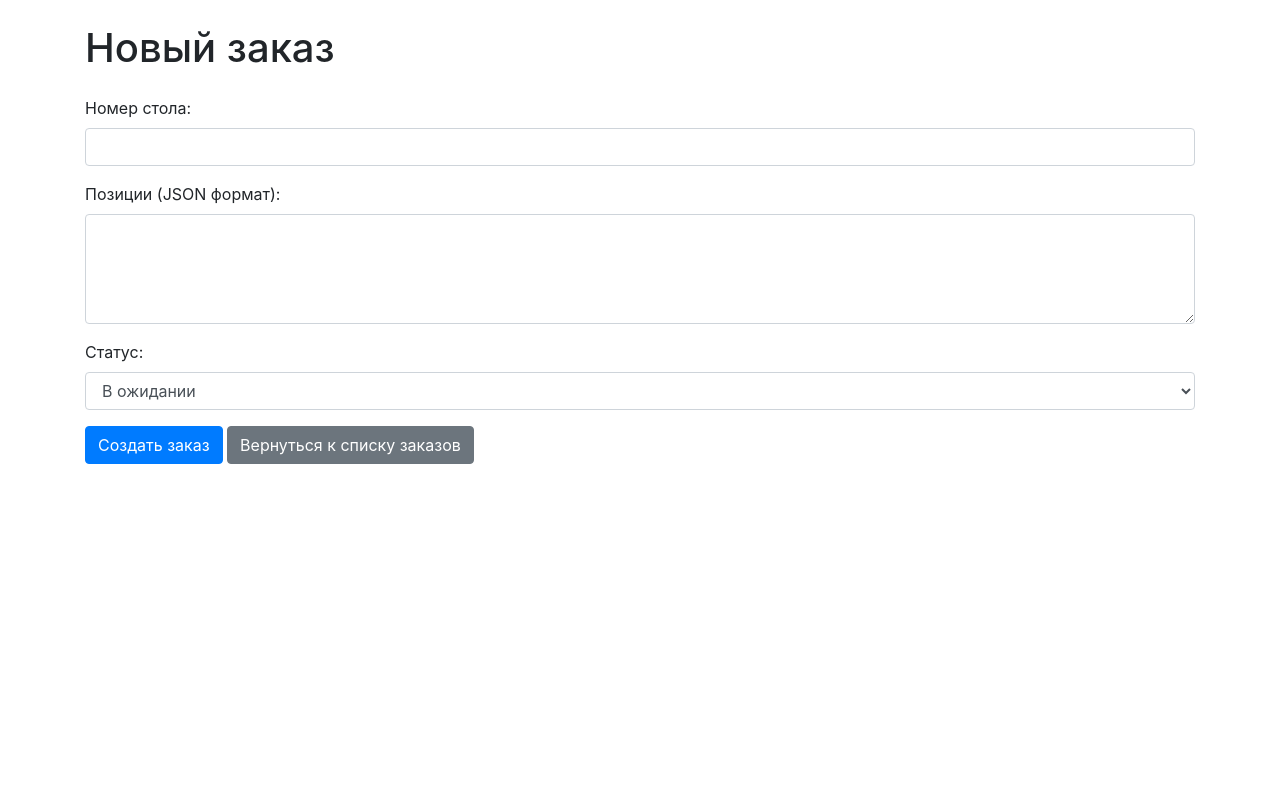
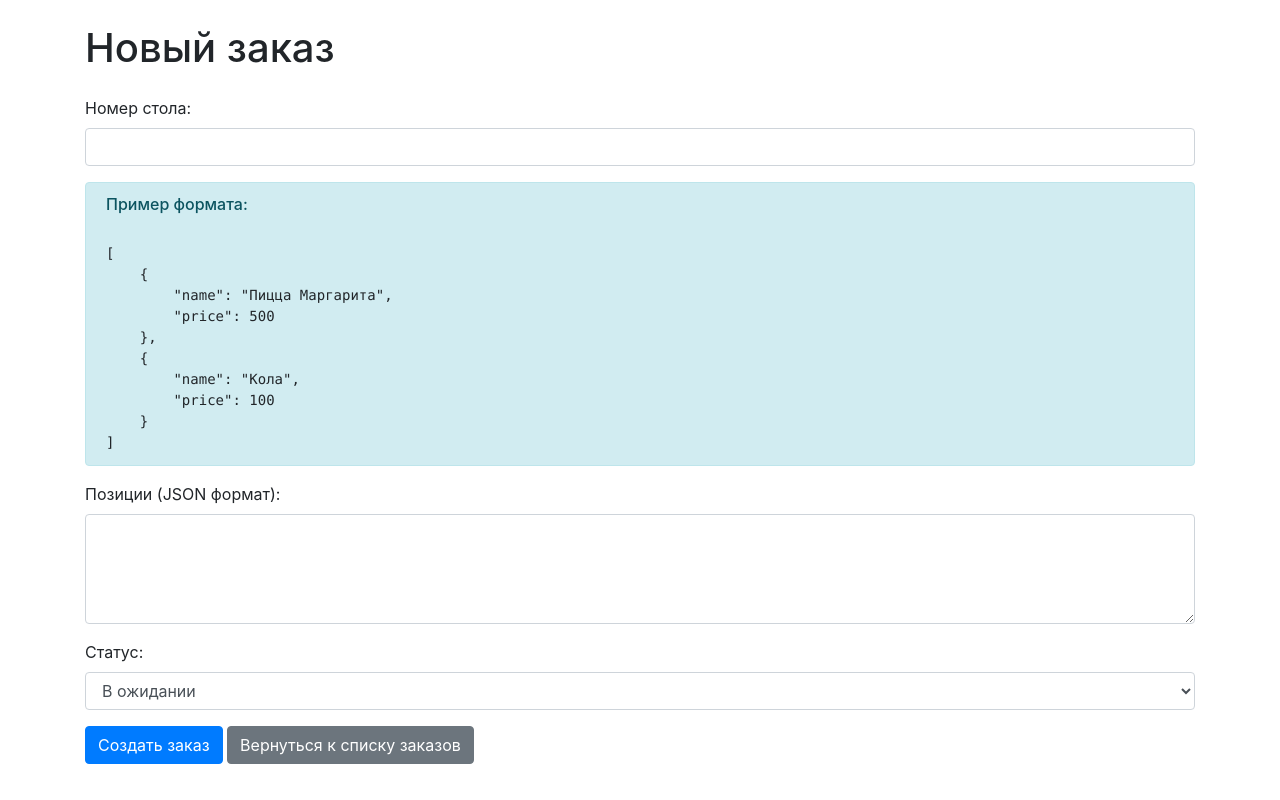
Before and after one commit to eromanv/cafe-order-management, a Django app: template orders/templates/orders/order_form.html in a window 1280 px wide. Run offline with Django 4.2, Linux system fonts and the light colour scheme; the template is opened without the code that fills it, so the values that code supplies are empty; some libraries are stand-ins or nearby versions.

Commit message:
26.01 15:30 (update) changed the formatting

```diff
--- a/cafe_order_management/__init__.py
+++ /dev/null
@@ -1 +0,0 @@
-# This file is intentionally left blank.
--- a/orders/__init__.py
+++ /dev/null
@@ -1 +0,0 @@
-# This file is intentionally left blank.
--- a/orders/forms.py
+++ b/orders/forms.py
@@ -14,13 +14,10 @@ class OrderForm(forms.ModelForm):
     def clean_items(self):
         items = self.cleaned_data.get("items")
         try:
-            # Если получили строку, пробуем её распарсить
             if isinstance(items, str):
                 items_data = json.loads(items)
             else:
                 items_data = items
-
-            # Валидация структуры
             if not isinstance(items_data, list):
                 raise forms.ValidationError("JSON должен быть списком")
 
@@ -36,6 +33,6 @@ class OrderForm(forms.ModelForm):
                 except (TypeError, ValueError):
                     raise forms.ValidationError("Price должен быть числом")
 
-            return items_data  # Возвращаем Python объект, а не JSON строку
+            return items_data
         except json.JSONDecodeError as e:
             raise forms.ValidationError(f"Неверный формат JSON: {str(e)}")
--- a/orders/models.py
+++ b/orders/models.py
@@ -9,12 +9,11 @@ class Order(models.Model):
     ]
 
     table_number = models.IntegerField()
-    items = models.JSONField()  # Список блюд с ценами
+    items = models.JSONField()
     total_price = models.DecimalField(max_digits=10, decimal_places=2, editable=False)
     status = models.CharField(max_length=10, choices=STATUS_CHOICES, default="pending")
 
     def save(self, *args, **kwargs):
-        # Пересчитываем общую стоимость при сохранении
         self.total_price = sum(item["price"] for item in self.items)
         super().save(*args, **kwargs)
 
--- a/orders/templates/orders/order_form.html
+++ b/orders/templates/orders/order_form.html
@@ -26,7 +26,21 @@
                 {% endif %}
             </div>
 
-            <!-- Поле для ввода JSON -->
+            <div class="alert alert-info mb-3">
+                            <h6 class="mb-2">Пример формата:</h6>
+                            <pre class="mb-0">
+                                <code>
+[
+    {
+        "name": "Пицца Маргарита",
+        "price": 500
+    },
+    {
+        "name": "Кола",
+        "price": 100
+    }
+]</code></pre>
+                        </div>
             <div class="form-group">
                 <label for="items">Позиции (JSON формат):</label>
                 <textarea class="form-control" id="items" name="items" rows="4" required>{{ form.items.value|default:""|safe }}</textarea>
```
Also changed, not shown: orders/templates/orders/order_list.html (+6 -1 lines), orders/urls.py (+5 -5 lines), orders/views.py (+4 -3 lines).
